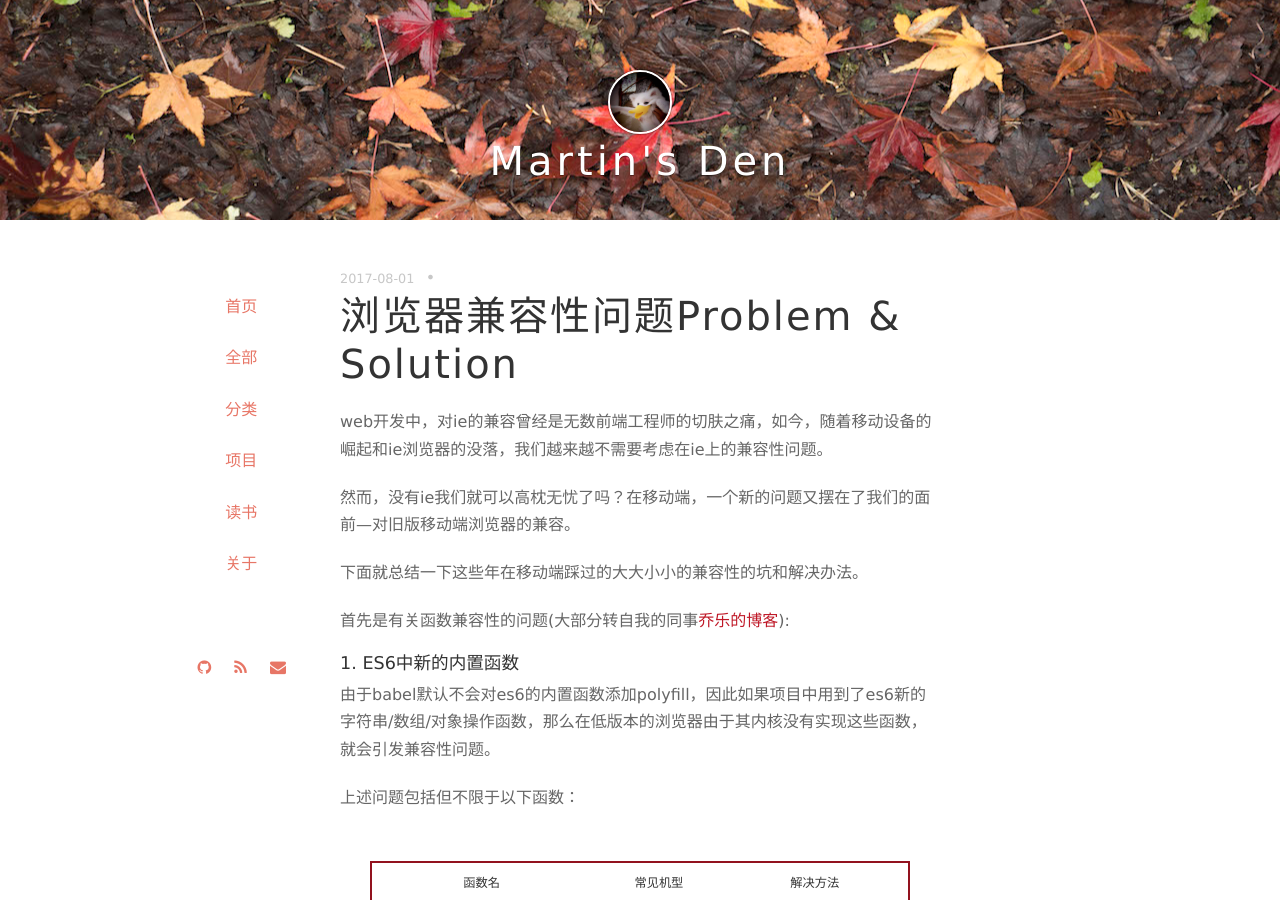
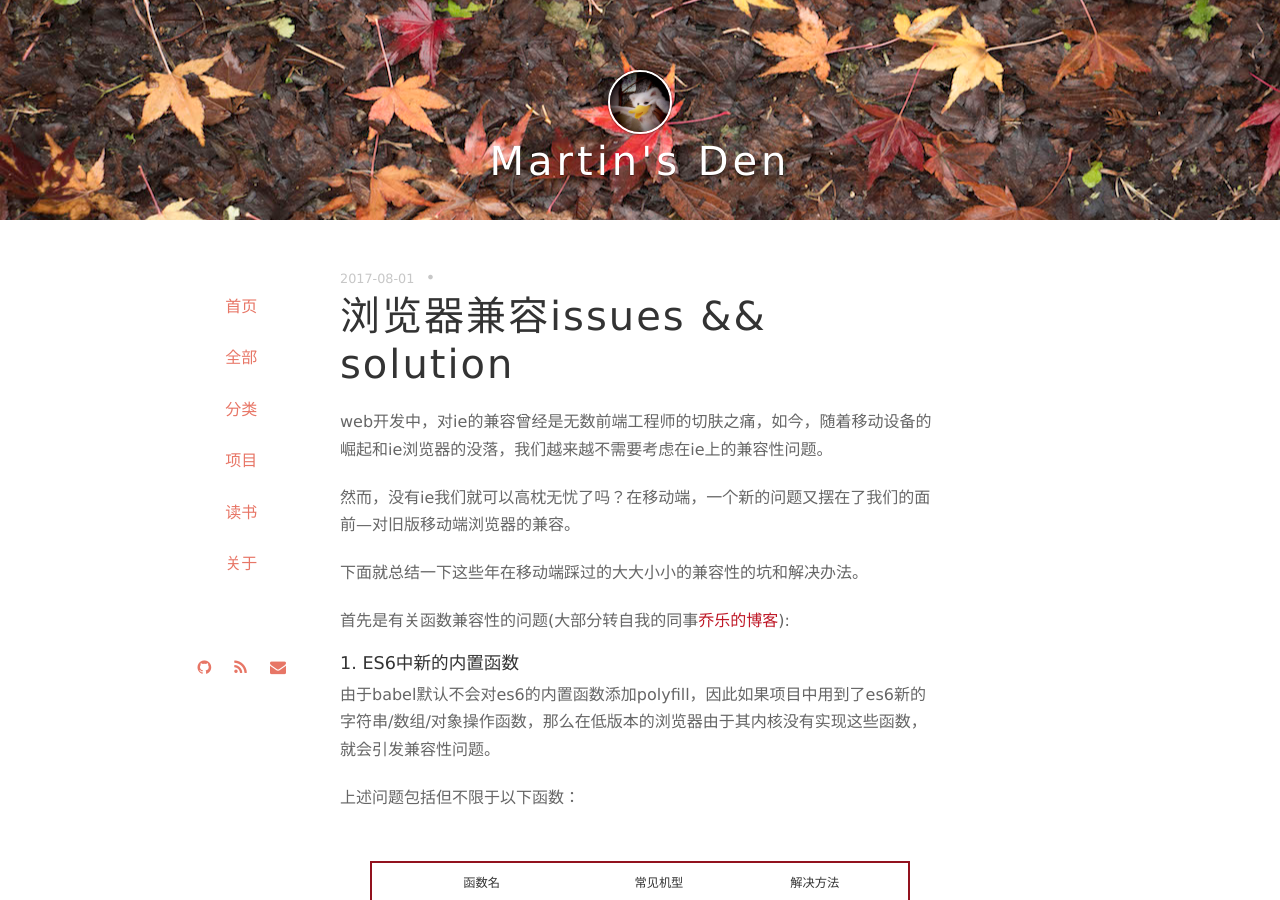
Before and after one commit to cauu/cauu.github.io, a Jekyll site: the page built from _posts/2017-08-01-Problem--Solution.md, in a window 1280 px wide and 900 px high. Built offline with Jekyll 4.4.1, drawn with Linux system fonts in a browser that asks for light colours; nearby versions of some CDN libraries; Markdown is read by kramdown in place of the engine named in the settings; comment, search, counter and statistics services are not loaded.

Commit message:
modify title of issues

```diff
--- a/_posts/2017-08-01-Problem--Solution.md
+++ b/_posts/2017-08-01-Problem--Solution.md
@@ -1,6 +1,6 @@
 ---
 layout: post
-title: 浏览器兼容性问题Problem & Solution
+title: 浏览器兼容issues && solution
 categories:
 date: 2017-08-01
 ---
```
